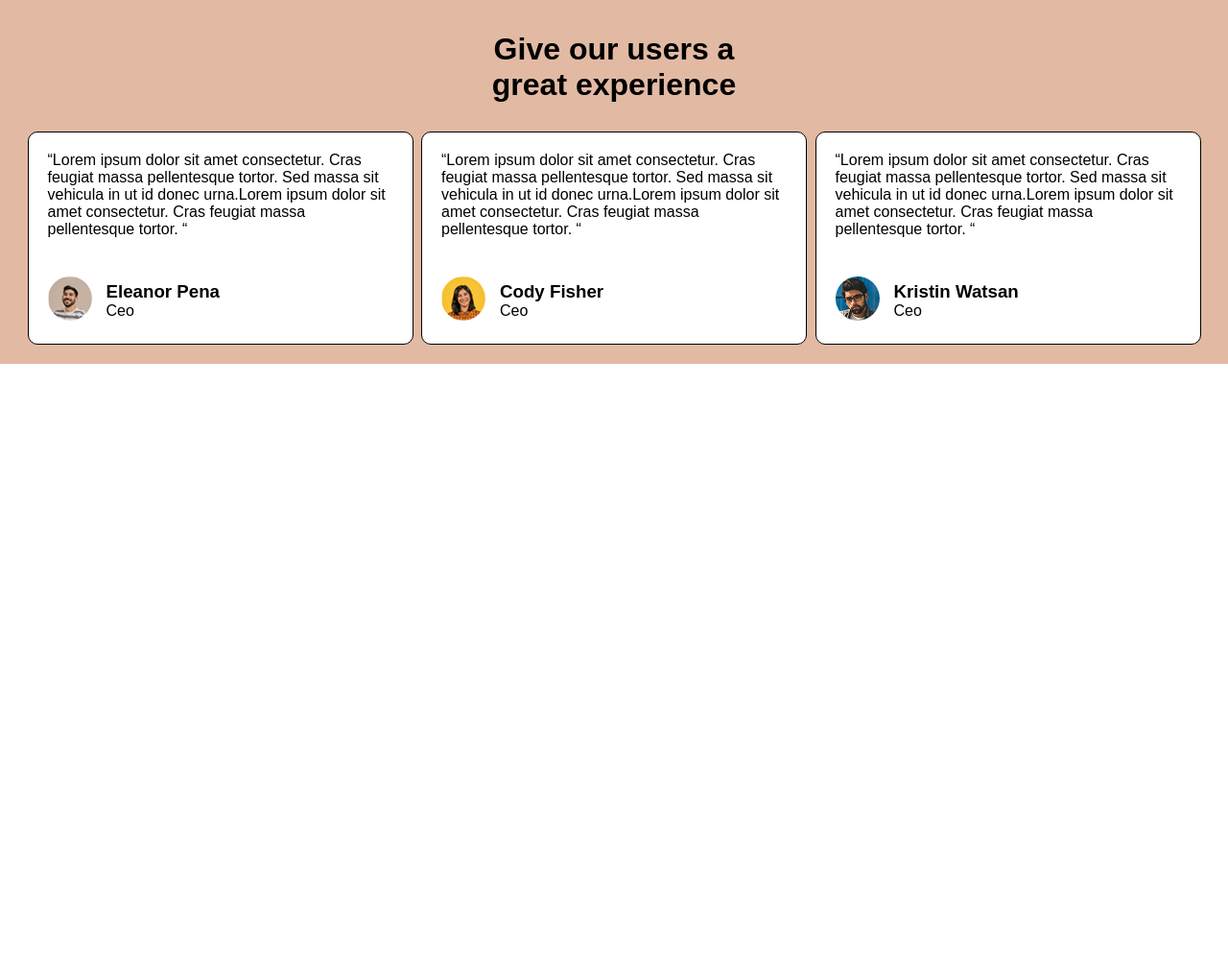
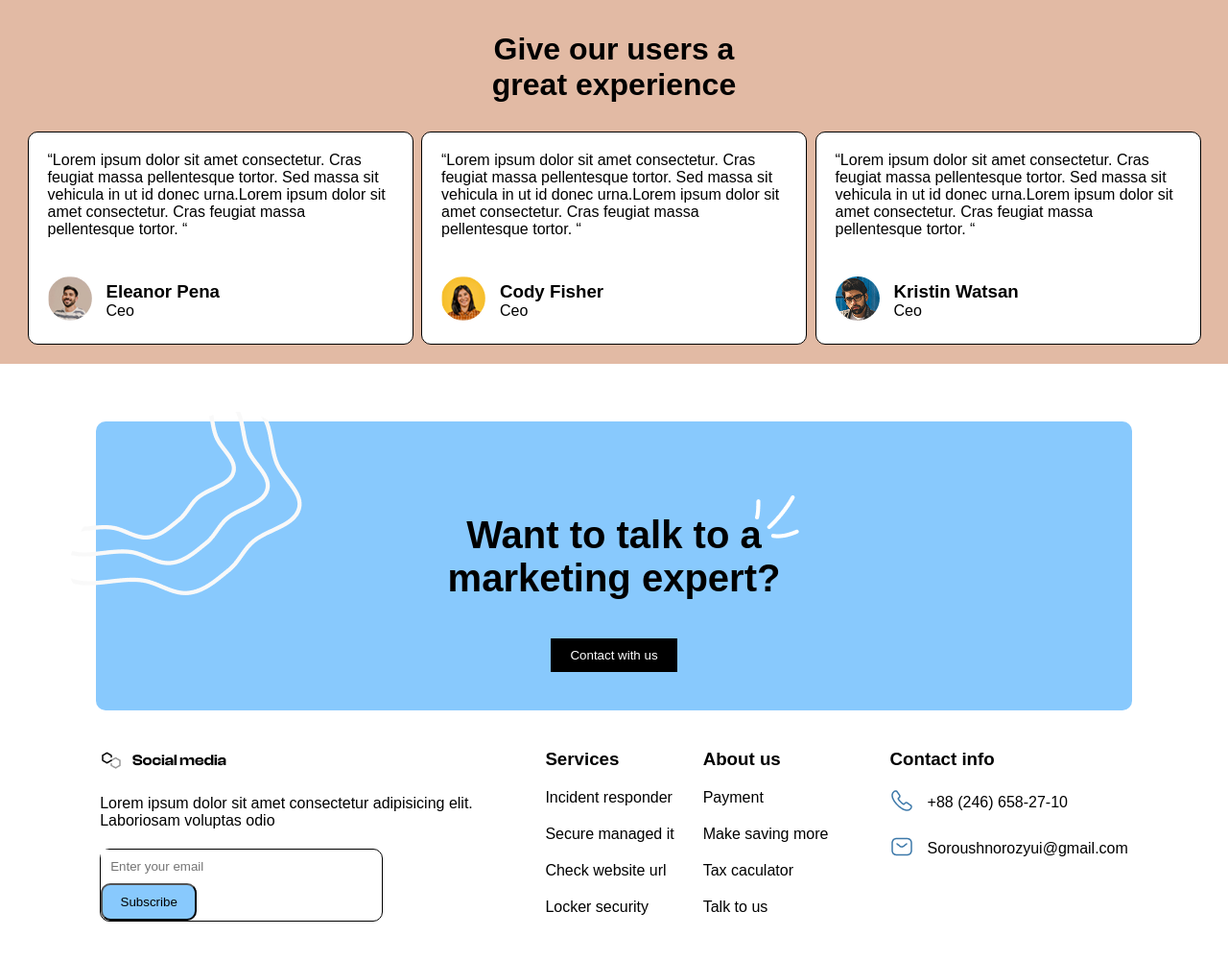
Before and after one commit to arion1986/day6, a plain HTML site: page index.html in a window 1280 px wide. Shown: the part 2884-3884 px from the top of the page at 96% size. Before the commit the page ends 3263 px from the top, so only its background shows below. Drawn offline with Linux system fonts and the light colour scheme.

Commit message:
Seventh last :(

```diff
--- a/index.html
+++ b/index.html
@@ -223,8 +223,10 @@
             great experience</h1>
         <div class="allcont">
             <div class="cnt1">
-            <p>“Lorem ipsum dolor sit amet consectetur. Cras feugiat massa pellentesque tortor. Sed massa sit vehicula
-                in ut id donec urna.Lorem ipsum dolor sit amet consectetur. Cras feugiat massa pellentesque tortor. “
+                <p>“Lorem ipsum dolor sit amet consectetur. Cras feugiat massa pellentesque tortor. Sed massa sit
+                    vehicula
+                    in ut id donec urna.Lorem ipsum dolor sit amet consectetur. Cras feugiat massa pellentesque tortor.
+                    “
                 </p>
                 <div class="full1">
                     <div>
@@ -238,8 +240,10 @@
             </div>
 
             <div class="cnt1">
-            <p>“Lorem ipsum dolor sit amet consectetur. Cras feugiat massa pellentesque tortor. Sed massa sit vehicula
-                in ut id donec urna.Lorem ipsum dolor sit amet consectetur. Cras feugiat massa pellentesque tortor. “
+                <p>“Lorem ipsum dolor sit amet consectetur. Cras feugiat massa pellentesque tortor. Sed massa sit
+                    vehicula
+                    in ut id donec urna.Lorem ipsum dolor sit amet consectetur. Cras feugiat massa pellentesque tortor.
+                    “
                 </p>
                 <div class="full1">
                     <div>
@@ -253,8 +257,10 @@
             </div>
 
             <div class="cnt1">
-            <p>“Lorem ipsum dolor sit amet consectetur. Cras feugiat massa pellentesque tortor. Sed massa sit vehicula
-                in ut id donec urna.Lorem ipsum dolor sit amet consectetur. Cras feugiat massa pellentesque tortor. “
+                <p>“Lorem ipsum dolor sit amet consectetur. Cras feugiat massa pellentesque tortor. Sed massa sit
+                    vehicula
+                    in ut id donec urna.Lorem ipsum dolor sit amet consectetur. Cras feugiat massa pellentesque tortor.
+                    “
                 </p>
                 <div class="full1">
                     <div>
@@ -275,6 +281,57 @@
 
 
     </div>
+
+
+    <div class="Layout4">
+        <div class="imgm"><img src="./Mask group (1).png" alt=""></div>
+        <div><img class="imgp" src="./shapes (3).png" alt=""></div>
+        <h1 class="hope">Want to talk to a <br>marketing expert?</h1>
+        <button class="button">Contact with us</button>
+    </div>
+
+
+
+    <div class="last">
+        <div class="lol">
+            <div>
+                <img src="./Frame 1.png" alt="">
+            </div>
+            <p class="kola">Lorem ipsum dolor sit amet consectetur adipisicing elit. Laboriosam voluptas odio</p>
+            <form class="form" action="">
+            <input class="input" placeholder="Enter your email" type="text" name="" id="">
+        <button class="btn">Subscribe</button>
+        </form>
+        </div>
+        <div class="fall">
+            <div>
+            <h3>Services</h3>
+            <p class="kola">Incident responder</p>
+            <p class="kola">Secure managed it</p>
+            <p class="kola">Check website url</p>
+            <p class="kola">Locker security</p>
+        </div>
+            <div>
+            <h3>About us</h3>
+            <p class="kola">Payment</p>
+            <p class="kola">Make saving more</p>
+            <p class="kola">Tax caculator</p>
+            <p class="kola">Talk to us</p>
+        </div>
+        </div>
+        <div>
+            <h3>Contact info</h3>
+            <div class="sms">
+                <div><img src="./call.png" alt=""></div>
+                <p>+88 (246) 658-27-10</p>
+            </div>
+            <div class="sms">
+                <div>
+                <img src="./sms.png" alt=""></div>
+                <p>Soroushnorozyui@gmail.com</p>
+            </div>
+        </div>
+    </div>
 </body>
 
 </html>
--- a/style.css
+++ b/style.css
@@ -205,6 +205,67 @@ gap: 20px;
     display: flex;
     justify-content: space-evenly;
 }
+.Layout4{
+    width: 1000px;
+    background-color: #88C9FD;
+    text-align: center;
+    margin: auto;
+    padding: 40px;
+    margin-top: 60px;
+    border-radius: 10px;
+}
+.hope{
+    margin: 40px;
+    font-size: 40px;
+    margin-top:-200px ;
+}
+.imgm{
+    position: relative;
+    right: 440px;
+    bottom: 50px;
+}
+.imgp{
+    position: relative;
+    bottom: 170px;
+    left: 170px;
+}
+.input{
+    border: none;
+    padding: 10px;
+}
+.form{
+    border: 1px solid black;
+    width: 293px;
+    border-radius: 10px;
+    margin-top: 20px;
+}
+.btn{
+    padding: 10px;
+    border-radius: 10px;
+    background-color: #88C9FD;
+    width: 100px;
+}
+.last{
+    display: flex;
+    padding: 40px;
+    justify-content: space-evenly;
+}
+.fall{
+    display: flex;
+    gap: 30px;
+}
+.sms{
+    display: flex;
+    margin-top: 20px;
+    gap: 15px;
+    align-items: center;
+}
+.lol{
+    width: 400px;
+}
+.kola{
+    margin-top: 20px;
+}
 
 @media (max-width:510px) {
 
@@ -326,5 +387,28 @@ gap: 20px;
     width: 90%;
 
    }
+   .Layout4{
+    width: 80%;
+   border-radius: 0px;
+   }
+   .hope{
+    font-size: 30px;
+   }
+   .imgp{
+
+  bottom: 180px;
+  left: 130px;
+   }
+   .last{
+    flex-direction: column;
+    row-gap: 20px;
+   }
+   .lol{
+    width: 100%;
+
+   }
+   .form{
+    display: flex;
+   }
 
 }
```
Also changed, not shown: Mask group (1).png (added), Mask group (2).png (added), call.png (added), shapes (3).png (added), sms.png (added). Lines whose indentation alone changed are shown as unchanged.
